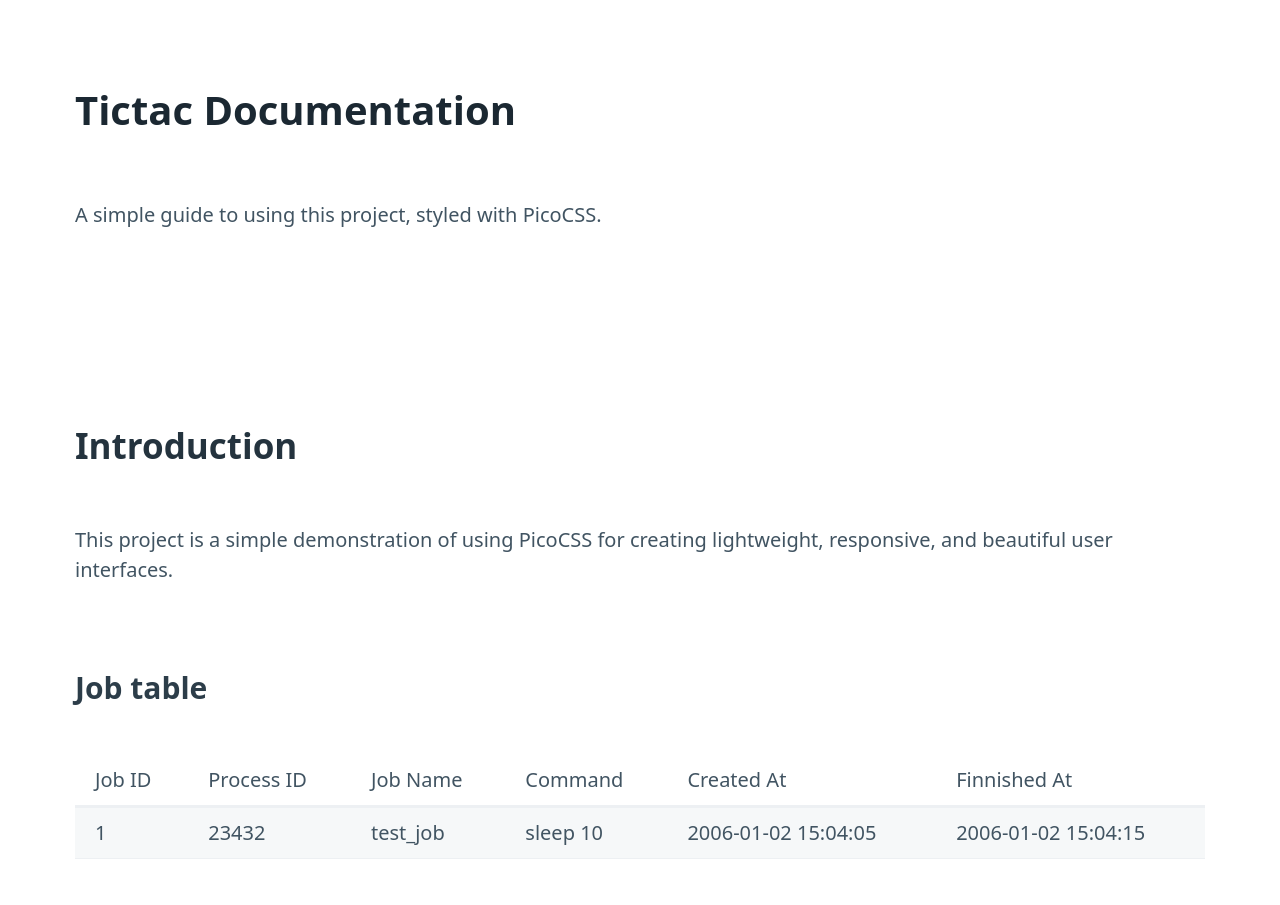
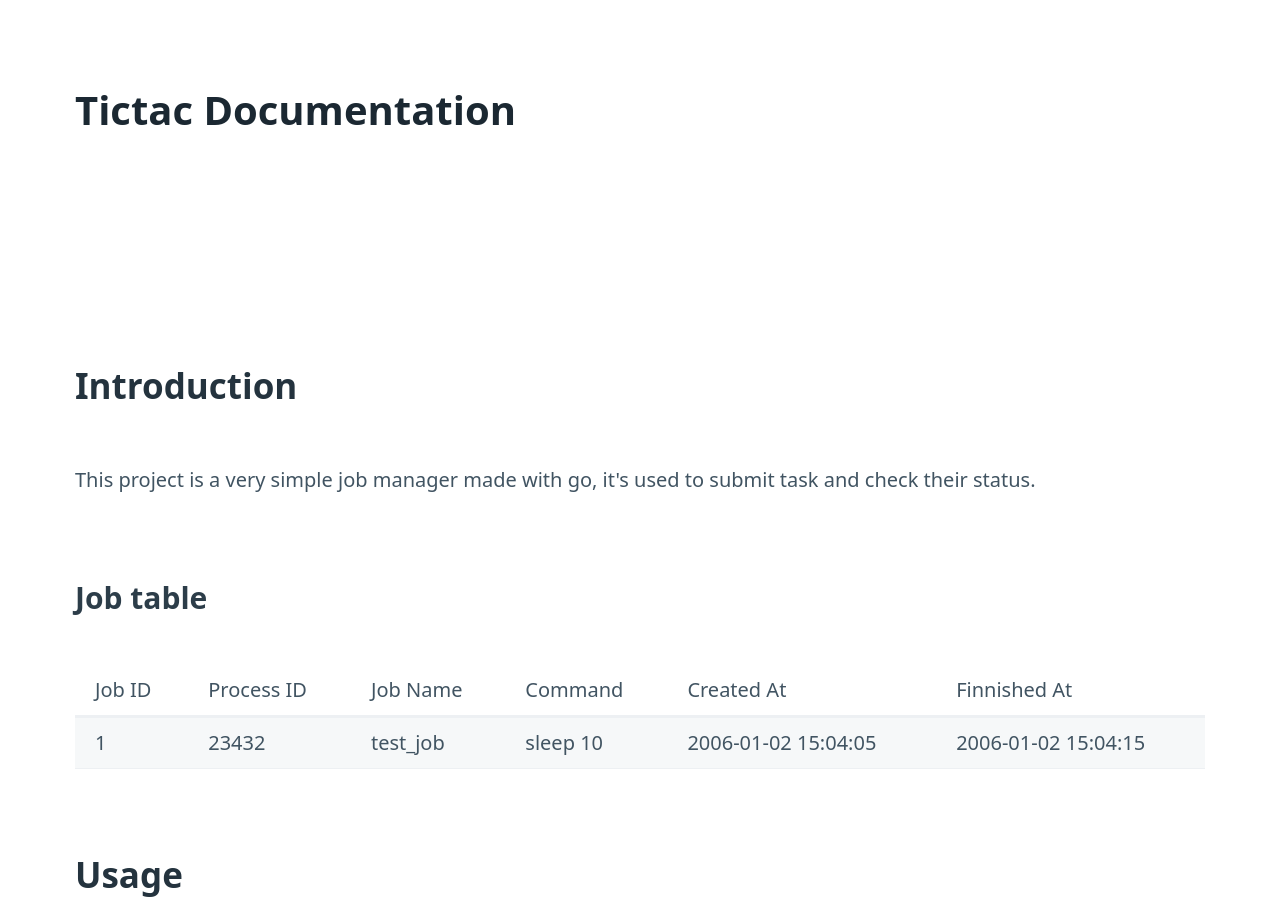
Before and after one commit to arnaualbert/tictac_scheduler, a plain HTML site: page index.html in a window 1280 px wide. Shown: the top 905 px of the page. Drawn offline with nearby package versions, Linux system fonts and the light colour scheme.

Commit message:
index.html

```diff
--- a/index.html
+++ b/index.html
@@ -45,13 +45,12 @@
 <body>
     <header class="container">
         <h1>Tictac Documentation</h1>
-        <p>A simple guide to using this project, styled with PicoCSS.</p>
     </header>
 
     <main class="container">
         <section>
             <h2>Introduction</h2>
-            <p>This project is a simple demonstration of using PicoCSS for creating lightweight, responsive, and beautiful user interfaces.</p>
+            <p>This project is a very simple job manager made with go, it's used to submit task and check their status.</p>
         </section>
 
         <section>
```
